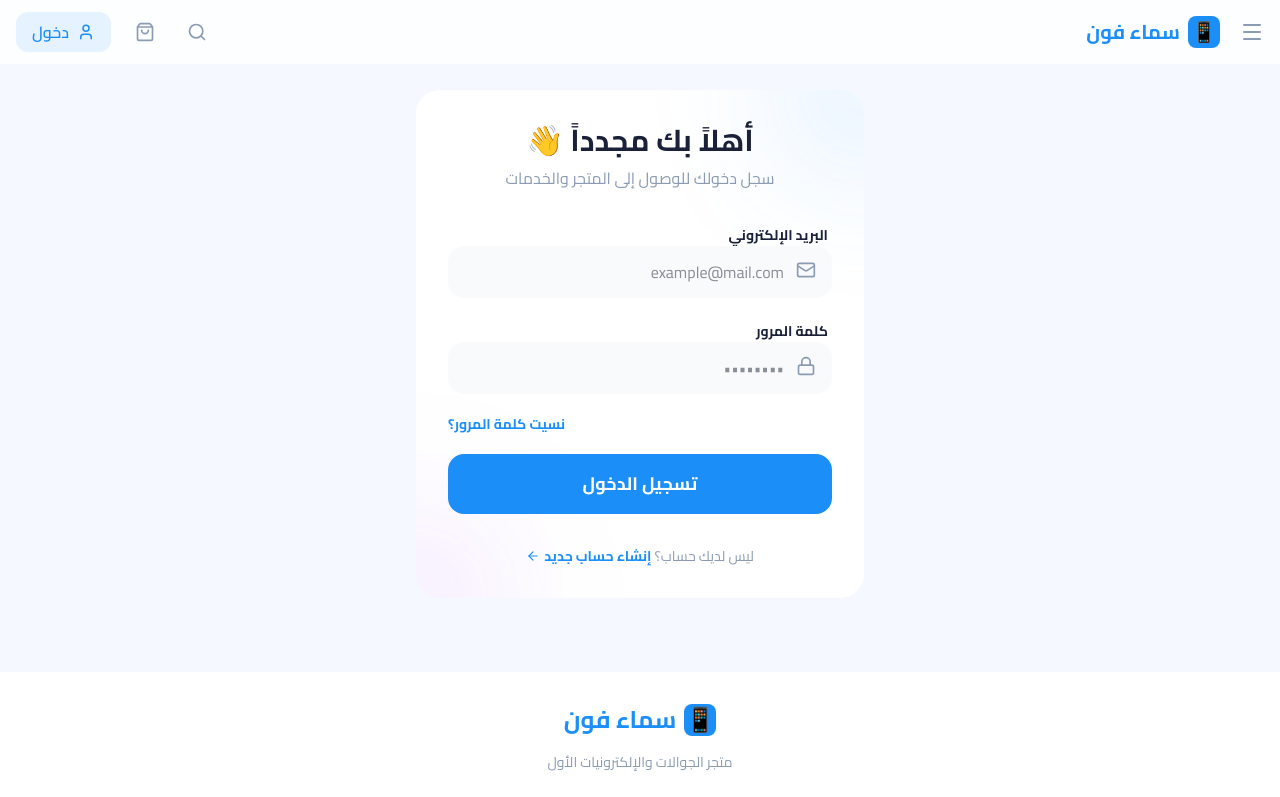
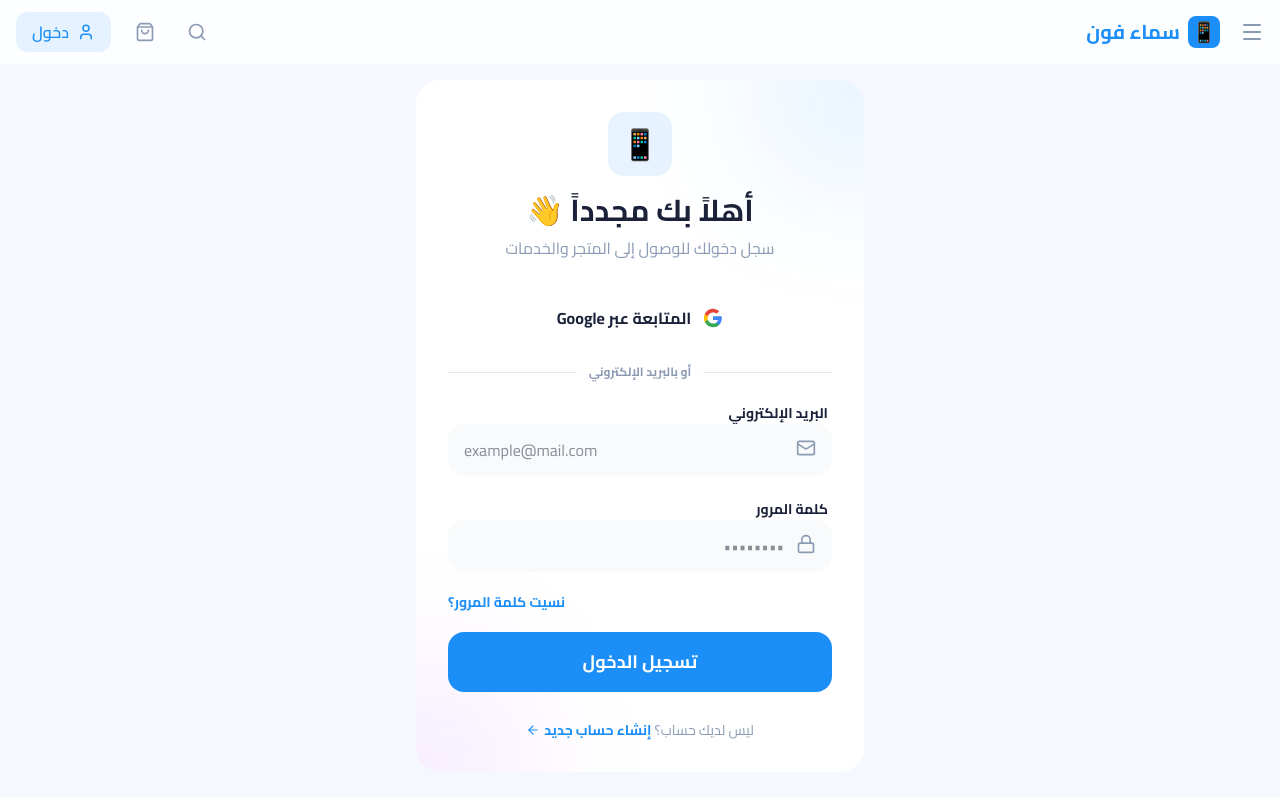
Before and after one commit to alfeel/samaphone-server, a React (Vite) app: page /login in a window 1280 px wide. Shown: the top 797 px of the page. Built offline with nearby package versions, Linux system fonts and the light colour scheme; no server answers.

Commit message:
feat: add Google Sign-In/Sign-Up to web app

```diff
--- a/src/lib/firebase.ts
+++ b/src/lib/firebase.ts
@@ -1,6 +1,6 @@
 import { initializeApp } from 'firebase/app';
 import { getFirestore } from 'firebase/firestore';
-import { getAuth } from 'firebase/auth';
+import { getAuth, GoogleAuthProvider } from 'firebase/auth';
 import { getStorage } from 'firebase/storage';
 
 const firebaseConfig = {
@@ -16,3 +16,4 @@
 export const db = getFirestore(app);
 export const auth = getAuth(app);
 export const storage = getStorage(app);
+export const googleProvider = new GoogleAuthProvider();
--- /dev/null
+++ b/src/lib/googleAuth.ts
@@ -0,0 +1,41 @@
+import { signInWithPopup } from 'firebase/auth';
+import { doc, getDoc, setDoc, serverTimestamp } from 'firebase/firestore';
+import { auth, db, googleProvider } from './firebase';
+
+/**
+ * تسجيل الدخول/التسجيل عبر Google.
+ * - إذا كان المستخدم موجوداً في Firestore → يحدّث lastSeenAt فقط.
+ * - إذا كان جديداً → ينشئ وثيقة كاملة بنفس schema التطبيق.
+ */
+export async function signInWithGoogle(): Promise<void> {
+  googleProvider.setCustomParameters({ prompt: 'select_account' });
+
+  const result = await signInWithPopup(auth, googleProvider);
+  const { user } = result;
+
+  // Check if user doc already exists
+  const userRef = doc(db, 'users', user.uid);
+  const snap = await getDoc(userRef);
+
+  if (!snap.exists()) {
+    // New Google user — create Firestore doc matching mobile schema
+    await setDoc(userRef, {
+      displayName: user.displayName || '',
+      name: user.displayName || '',
+      email: user.email || '',
+      phone: user.phoneNumber || '',
+      photoURL: user.photoURL || '',
+      role: 'user',
+      walletBalance: 0,
+      rewardsPoints: 0,
+      pushToken: null,
+      country: '',
+      provider: 'google',
+      createdAt: serverTimestamp(),
+      lastSeenAt: Date.now(),
+    });
+  } else {
+    // Existing user — just update lastSeenAt silently
+    await setDoc(userRef, { lastSeenAt: Date.now() }, { merge: true });
+  }
+}
--- a/src/pages/Login.tsx
+++ b/src/pages/Login.tsx
@@ -1,61 +1,160 @@
 import { useState } from 'react';
 import { Link, useNavigate } from 'react-router-dom';
-import { signInWithEmailAndPassword } from 'firebase/auth';
+import { signInWithEmailAndPassword, sendPasswordResetEmail } from 'firebase/auth';
 import { auth } from '../lib/firebase';
+import { signInWithGoogle } from '../lib/googleAuth';
 import { Mail, Lock, Loader2, ArrowRight } from 'lucide-react';
+
+function GoogleIcon() {
+  return (
+    <svg width="20" height="20" viewBox="0 0 24 24" aria-hidden="true">
+      <path
+        d="M22.56 12.25c0-.78-.07-1.53-.2-2.25H12v4.26h5.92c-.26 1.37-1.04 2.53-2.21 3.31v2.77h3.57c2.08-1.92 3.28-4.74 3.28-8.09z"
+        fill="#4285F4"
+      />
+      <path
+        d="M12 23c2.97 0 5.46-.98 7.28-2.66l-3.57-2.77c-.98.66-2.23 1.06-3.71 1.06-2.86 0-5.29-1.93-6.16-4.53H2.18v2.84C3.99 20.53 7.7 23 12 23z"
+        fill="#34A853"
+      />
+      <path
+        d="M5.84 14.09c-.22-.66-.35-1.36-.35-2.09s.13-1.43.35-2.09V7.07H2.18C1.43 8.55 1 10.22 1 12s.43 3.45 1.18 4.93l2.85-2.22.81-.62z"
+        fill="#FBBC05"
+      />
+      <path
+        d="M12 5.38c1.62 0 3.06.56 4.21 1.64l3.15-3.15C17.45 2.09 14.97 1 12 1 7.7 1 3.99 3.47 2.18 7.07l3.66 2.84c.87-2.6 3.3-4.53 6.16-4.53z"
+        fill="#EA4335"
+      />
+    </svg>
+  );
+}
 
 export default function Login() {
   const [email, setEmail] = useState('');
   const [password, setPassword] = useState('');
   const [error, setError] = useState('');
   const [loading, setLoading] = useState(false);
+  const [googleLoading, setGoogleLoading] = useState(false);
+  const [resetSent, setResetSent] = useState(false);
   const navigate = useNavigate();
 
   const handleLogin = async (e: React.FormEvent) => {
     e.preventDefault();
     setError('');
     setLoading(true);
-
     try {
       await signInWithEmailAndPassword(auth, email, password);
       navigate('/');
     } catch (err: any) {
-      setError(err.message || 'فشل تسجيل الدخول، يرجى التأكد من البيانات');
+      const msg = err.code === 'auth/invalid-credential' || err.code === 'auth/wrong-password'
+        ? 'البريد الإلكتروني أو كلمة المرور غير صحيحة'
+        : err.code === 'auth/user-not-found'
+        ? 'لا يوجد حساب بهذا البريد الإلكتروني'
+        : err.code === 'auth/too-many-requests'
+        ? 'تم تعطيل الحساب مؤقتاً. حاول لاحقاً أو أعد تعيين كلمة المرور'
+        : err.message || 'فشل تسجيل الدخول';
+      setError(msg);
     } finally {
       setLoading(false);
     }
   };
 
+  const handleGoogleLogin = async () => {
+    setError('');
+    setGoogleLoading(true);
+    try {
+      await signInWithGoogle();
+      navigate('/');
+    } catch (err: any) {
+      if (err.code !== 'auth/popup-closed-by-user' && err.code !== 'auth/cancelled-popup-request') {
+        setError(err.message || 'فشل تسجيل الدخول عبر Google');
+      }
+    } finally {
+      setGoogleLoading(false);
+    }
+  };
+
+  const handleForgotPassword = async () => {
+    if (!email.trim()) {
+      setError('أدخل بريدك الإلكتروني أولاً ثم اضغط "نسيت كلمة المرور"');
+      return;
+    }
+    try {
+      await sendPasswordResetEmail(auth, email.trim());
+      setResetSent(true);
+      setError('');
+    } catch {
+      setError('تعذّر إرسال رابط الاستعادة. تأكد من صحة البريد الإلكتروني');
+    }
+  };
+
   return (
-    <div className="flex items-center justify-center min-h-[70vh] p-4">
+    <div className="flex items-center justify-center min-h-[80vh] p-4">
       <div className="bg-white border border-border rounded-3xl p-8 max-w-md w-full shadow-2xl shadow-primary/5 relative overflow-hidden">
-        {/* Decorative element */}
-        <div className="absolute -top-24 -right-24 w-48 h-48 bg-primary/10 rounded-full blur-3xl"></div>
-        <div className="absolute -bottom-24 -left-24 w-48 h-48 bg-purple-500/10 rounded-full blur-3xl"></div>
+        {/* Decorative blobs */}
+        <div className="absolute -top-24 -right-24 w-52 h-52 bg-primary/10 rounded-full blur-3xl pointer-events-none" />
+        <div className="absolute -bottom-24 -left-24 w-52 h-52 bg-purple-500/10 rounded-full blur-3xl pointer-events-none" />
 
         <div className="relative z-10">
+          {/* Header */}
           <div className="text-center mb-8">
+            <div className="w-16 h-16 bg-primary/10 rounded-2xl flex items-center justify-center mx-auto mb-4 text-3xl">
+              📱
+            </div>
             <h1 className="text-3xl font-black text-text mb-2">أهلاً بك مجدداً 👋</h1>
             <p className="text-muted font-medium">سجل دخولك للوصول إلى المتجر والخدمات</p>
           </div>
 
+          {/* Error / Success */}
           {error && (
-            <div className="bg-red-50 text-red-600 p-4 rounded-2xl mb-6 text-sm font-semibold border border-red-100">
+            <div className="bg-red-50 text-red-600 p-4 rounded-2xl mb-5 text-sm font-semibold border border-red-100 text-right">
               {error}
             </div>
           )}
+          {resetSent && (
+            <div className="bg-emerald-50 text-emerald-700 p-4 rounded-2xl mb-5 text-sm font-semibold border border-emerald-100 text-right">
+              ✅ تم إرسال رابط استعادة كلمة المرور إلى بريدك الإلكتروني
+            </div>
+          )}
 
+          {/* Google Sign-In Button */}
+          <button
+            id="google-signin-btn"
+            type="button"
+            onClick={handleGoogleLogin}
+            disabled={googleLoading || loading}
+            className="w-full flex items-center justify-center gap-3 bg-white border-2 border-border text-text font-bold py-3.5 rounded-2xl hover:border-primary/40 hover:bg-gray-50 transition-all active:scale-[0.98] disabled:opacity-60 shadow-sm mb-5 group"
+          >
+            {googleLoading ? (
+              <Loader2 size={20} className="animate-spin text-primary" />
+            ) : (
+              <>
+                <GoogleIcon />
+                <span>المتابعة عبر Google</span>
+              </>
+            )}
+          </button>
+
+          {/* Divider */}
+          <div className="flex items-center gap-3 mb-5">
+            <div className="flex-1 h-px bg-border" />
+            <span className="text-xs font-bold text-muted">أو بالبريد الإلكتروني</span>
+            <div className="flex-1 h-px bg-border" />
+          </div>
+
+          {/* Email / Password Form */}
           <form onSubmit={handleLogin} className="space-y-5">
             <div className="space-y-2">
               <label className="text-sm font-bold text-text px-1">البريد الإلكتروني</label>
               <div className="relative">
                 <input
+                  id="email-input"
                   type="email"
                   required
                   value={email}
-                  onChange={(e) => setEmail(e.target.value)}
+                  onChange={e => setEmail(e.target.value)}
                   className="w-full bg-gray-50 border border-border rounded-2xl py-3.5 pr-12 pl-4 text-text focus:outline-none focus:ring-2 focus:ring-primary/50 focus:border-primary/50 transition-all"
                   placeholder="example@mail.com"
+                  dir="ltr"
                 />
                 <Mail className="absolute right-4 top-3.5 text-muted" size={20} />
               </div>
@@ -65,10 +164,11 @@
               <label className="text-sm font-bold text-text px-1">كلمة المرور</label>
               <div className="relative">
                 <input
+                  id="password-input"
                   type="password"
                   required
                   value={password}
-                  onChange={(e) => setPassword(e.target.value)}
+                  onChange={e => setPassword(e.target.value)}
                   className="w-full bg-gray-50 border border-border rounded-2xl py-3.5 pr-12 pl-4 text-text focus:outline-none focus:ring-2 focus:ring-primary/50 focus:border-primary/50 transition-all"
                   placeholder="••••••••"
                 />
@@ -77,19 +177,26 @@
             </div>
 
             <div className="flex justify-end">
-              <a href="#" className="text-sm font-bold text-primary hover:underline">نسيت كلمة المرور؟</a>
+              <button
+                type="button"
+                onClick={handleForgotPassword}
+                className="text-sm font-bold text-primary hover:underline transition-colors"
+              >
+                نسيت كلمة المرور؟
+              </button>
             </div>
 
             <button
+              id="login-submit-btn"
               type="submit"
-              disabled={loading}
+              disabled={loading || googleLoading}
               className="w-full bg-primary text-white font-bold text-lg rounded-2xl py-4 flex items-center justify-center gap-2 hover:bg-primaryDark transition-all disabled:opacity-70 shadow-lg shadow-primary/20 hover:shadow-primary/40 active:scale-[0.98]"
             >
               {loading ? <Loader2 className="animate-spin" size={24} /> : 'تسجيل الدخول'}
             </button>
           </form>
 
-          <div className="mt-8 text-center text-sm font-medium text-muted">
+          <div className="mt-7 text-center text-sm font-medium text-muted">
             ليس لديك حساب؟{' '}
             <Link to="/register" className="text-primary font-bold hover:underline inline-flex items-center gap-1">
               إنشاء حساب جديد <ArrowRight size={14} className="rotate-180" />
--- a/src/pages/Register.tsx
+++ b/src/pages/Register.tsx
@@ -3,7 +3,19 @@
 import { createUserWithEmailAndPassword, updateProfile } from 'firebase/auth';
 import { doc, setDoc, serverTimestamp } from 'firebase/firestore';
 import { auth, db } from '../lib/firebase';
+import { signInWithGoogle } from '../lib/googleAuth';
 import { Mail, Lock, User as UserIcon, Loader2, ArrowRight } from 'lucide-react';
+
+function GoogleIcon() {
+  return (
+    <svg width="20" height="20" viewBox="0 0 24 24" aria-hidden="true">
+      <path d="M22.56 12.25c0-.78-.07-1.53-.2-2.25H12v4.26h5.92c-.26 1.37-1.04 2.53-2.21 3.31v2.77h3.57c2.08-1.92 3.28-4.74 3.28-8.09z" fill="#4285F4" />
+      <path d="M12 23c2.97 0 5.46-.98 7.28-2.66l-3.57-2.77c-.98.66-2.23 1.06-3.71 1.06-2.86 0-5.29-1.93-6.16-4.53H2.18v2.84C3.99 20.53 7.7 23 12 23z" fill="#34A853" />
+      <path d="M5.84 14.09c-.22-.66-.35-1.36-.35-2.09s.13-1.43.35-2.09V7.07H2.18C1.43 8.55 1 10.22 1 12s.43 3.45 1.18 4.93l2.85-2.22.81-.62z" fill="#FBBC05" />
+      <path d="M12 5.38c1.62 0 3.06.56 4.21 1.64l3.15-3.15C17.45 2.09 14.97 1 12 1 7.7 1 3.99 3.47 2.18 7.07l3.66 2.84c.87-2.6 3.3-4.53 6.16-4.53z" fill="#EA4335" />
+    </svg>
+  );
+}
 
 export default function Register() {
   const [name, setName] = useState('');
@@ -11,21 +23,19 @@
   const [password, setPassword] = useState('');
   const [error, setError] = useState('');
   const [loading, setLoading] = useState(false);
+  const [googleLoading, setGoogleLoading] = useState(false);
   const navigate = useNavigate();
 
   const handleRegister = async (e: React.FormEvent) => {
     e.preventDefault();
     setError('');
     setLoading(true);
-
     try {
       const userCredential = await createUserWithEmailAndPassword(auth, email, password);
       const { user } = userCredential;
 
-      // Update Firebase Auth display name
       await updateProfile(user, { displayName: name });
 
-      // Save user data in Firestore — schema متوافق مع التطبيق
       await setDoc(doc(db, 'users', user.uid), {
         displayName: name,
         name,
@@ -36,46 +46,99 @@
         rewardsPoints: 0,
         pushToken: null,
         country: '',
+        provider: 'email',
         createdAt: serverTimestamp(),
         lastSeenAt: Date.now(),
       });
 
       navigate('/');
     } catch (err: any) {
-      setError(err.message || 'فشل إنشاء الحساب، يرجى المحاولة لاحقاً');
+      const msg = err.code === 'auth/email-already-in-use'
+        ? 'هذا البريد الإلكتروني مسجّل مسبقاً. جرّب تسجيل الدخول'
+        : err.code === 'auth/weak-password'
+        ? 'كلمة المرور ضعيفة، استخدم 6 أحرف أو أكثر'
+        : err.message || 'فشل إنشاء الحساب، يرجى المحاولة لاحقاً';
+      setError(msg);
     } finally {
       setLoading(false);
     }
   };
 
+  const handleGoogleRegister = async () => {
+    setError('');
+    setGoogleLoading(true);
+    try {
+      await signInWithGoogle();
+      navigate('/');
+    } catch (err: any) {
+      if (err.code !== 'auth/popup-closed-by-user' && err.code !== 'auth/cancelled-popup-request') {
+        setError(err.message || 'فشل التسجيل عبر Google');
+      }
+    } finally {
+      setGoogleLoading(false);
+    }
+  };
+
   return (
-    <div className="flex items-center justify-center min-h-[70vh] p-4">
+    <div className="flex items-center justify-center min-h-[80vh] p-4">
       <div className="bg-white border border-border rounded-3xl p-8 max-w-md w-full shadow-2xl shadow-primary/5 relative overflow-hidden">
-        {/* Decorative element */}
-        <div className="absolute -top-24 -right-24 w-48 h-48 bg-primary/10 rounded-full blur-3xl"></div>
-        <div className="absolute -bottom-24 -left-24 w-48 h-48 bg-green-500/10 rounded-full blur-3xl"></div>
+        {/* Decorative blobs */}
+        <div className="absolute -top-24 -right-24 w-52 h-52 bg-primary/10 rounded-full blur-3xl pointer-events-none" />
+        <div className="absolute -bottom-24 -left-24 w-52 h-52 bg-green-500/10 rounded-full blur-3xl pointer-events-none" />
 
         <div className="relative z-10">
+          {/* Header */}
           <div className="text-center mb-8">
-            <h1 className="text-3xl font-black text-text mb-2">حساب جديد 🚀</h1>
+            <div className="w-16 h-16 bg-primary/10 rounded-2xl flex items-center justify-center mx-auto mb-4 text-3xl">
+              🚀
+            </div>
+            <h1 className="text-3xl font-black text-text mb-2">حساب جديد</h1>
             <p className="text-muted font-medium">انضم إلينا واستمتع بتجربة تسوق مميزة</p>
           </div>
 
+          {/* Error */}
           {error && (
-            <div className="bg-red-50 text-red-600 p-4 rounded-2xl mb-6 text-sm font-semibold border border-red-100">
+            <div className="bg-red-50 text-red-600 p-4 rounded-2xl mb-5 text-sm font-semibold border border-red-100 text-right">
               {error}
             </div>
           )}
 
+          {/* Google Register Button */}
+          <button
+            id="google-register-btn"
+            type="button"
+            onClick={handleGoogleRegister}
+            disabled={googleLoading || loading}
+            className="w-full flex items-center justify-center gap-3 bg-white border-2 border-border text-text font-bold py-3.5 rounded-2xl hover:border-primary/40 hover:bg-gray-50 transition-all active:scale-[0.98] disabled:opacity-60 shadow-sm mb-5"
+          >
+            {googleLoading ? (
+              <Loader2 size={20} className="animate-spin text-primary" />
+            ) : (
+              <>
+                <GoogleIcon />
+                <span>التسجيل عبر Google</span>
+              </>
+            )}
+          </button>
+
+          {/* Divider */}
+          <div className="flex items-center gap-3 mb-5">
+            <div className="flex-1 h-px bg-border" />
+            <span className="text-xs font-bold text-muted">أو بالبريد الإلكتروني</span>
+            <div className="flex-1 h-px bg-border" />
+          </div>
+
+          {/* Email Form */}
           <form onSubmit={handleRegister} className="space-y-5">
             <div className="space-y-2">
               <label className="text-sm font-bold text-text px-1">الاسم الكامل</label>
               <div className="relative">
                 <input
+                  id="name-input"
                   type="text"
                   required
                   value={name}
-                  onChange={(e) => setName(e.target.value)}
+                  onChange={e => setName(e.target.value)}
                   className="w-full bg-gray-50 border border-border rounded-2xl py-3.5 pr-12 pl-4 text-text focus:outline-none focus:ring-2 focus:ring-primary/50 focus:border-primary/50 transition-all"
                   placeholder="محمد أحمد"
                 />
@@ -87,12 +150,14 @@
               <label className="text-sm font-bold text-text px-1">البريد الإلكتروني</label>
               <div className="relative">
                 <input
+                  id="email-input"
                   type="email"
                   required
                   value={email}
-                  onChange={(e) => setEmail(e.target.value)}
+                  onChange={e => setEmail(e.target.value)}
                   className="w-full bg-gray-50 border border-border rounded-2xl py-3.5 pr-12 pl-4 text-text focus:outline-none focus:ring-2 focus:ring-primary/50 focus:border-primary/50 transition-all"
                   placeholder="example@mail.com"
+                  dir="ltr"
                 />
                 <Mail className="absolute right-4 top-3.5 text-muted" size={20} />
               </div>
@@ -102,11 +167,12 @@
               <label className="text-sm font-bold text-text px-1">كلمة المرور</label>
               <div className="relative">
                 <input
+                  id="password-input"
                   type="password"
                   required
                   minLength={6}
                   value={password}
-                  onChange={(e) => setPassword(e.target.value)}
+                  onChange={e => setPassword(e.target.value)}
                   className="w-full bg-gray-50 border border-border rounded-2xl py-3.5 pr-12 pl-4 text-text focus:outline-none focus:ring-2 focus:ring-primary/50 focus:border-primary/50 transition-all"
                   placeholder="6 أحرف على الأقل"
                 />
@@ -115,15 +181,24 @@
             </div>
 
             <button
+              id="register-submit-btn"
               type="submit"
-              disabled={loading}
+              disabled={loading || googleLoading}
               className="w-full bg-primary text-white font-bold text-lg rounded-2xl py-4 flex items-center justify-center gap-2 hover:bg-primaryDark transition-all disabled:opacity-70 shadow-lg shadow-primary/20 hover:shadow-primary/40 active:scale-[0.98] mt-2"
             >
               {loading ? <Loader2 className="animate-spin" size={24} /> : 'إنشاء الحساب'}
             </button>
           </form>
 
-          <div className="mt-8 text-center text-sm font-medium text-muted">
+          {/* Trust note */}
+          <p className="text-center text-xs text-muted font-medium mt-5">
+            بالتسجيل أنت توافق على{' '}
+            <Link to="/privacy" className="text-primary hover:underline">سياسة الخصوصية</Link>
+            {' '}و{' '}
+            <Link to="/terms" className="text-primary hover:underline">الشروط والأحكام</Link>
+          </p>
+
+          <div className="mt-5 text-center text-sm font-medium text-muted">
             لديك حساب بالفعل؟{' '}
             <Link to="/login" className="text-primary font-bold hover:underline inline-flex items-center gap-1">
               تسجيل الدخول <ArrowRight size={14} className="rotate-180" />
```
Also changed, not shown: 5 other files (tests, documents, lock files or other folders).
